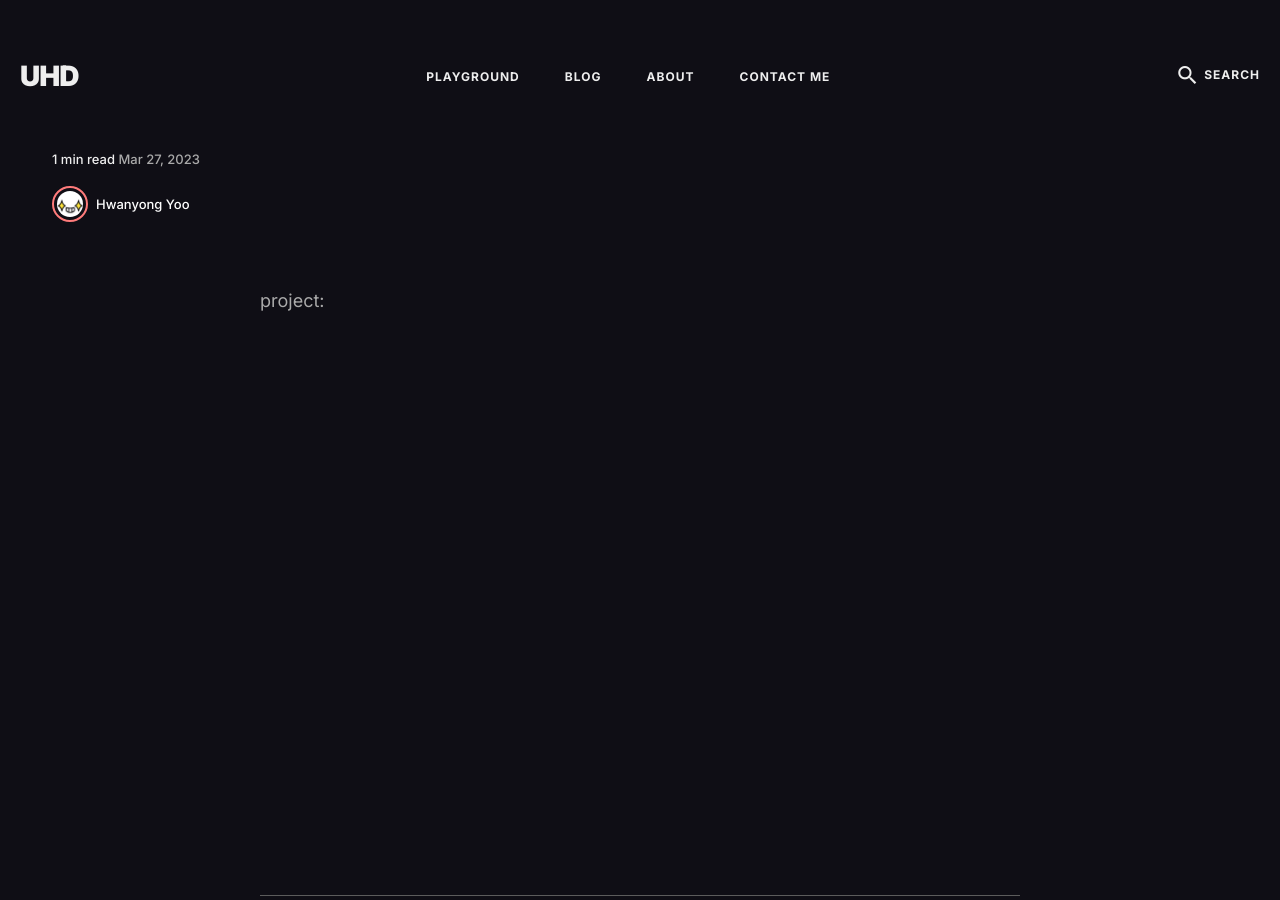
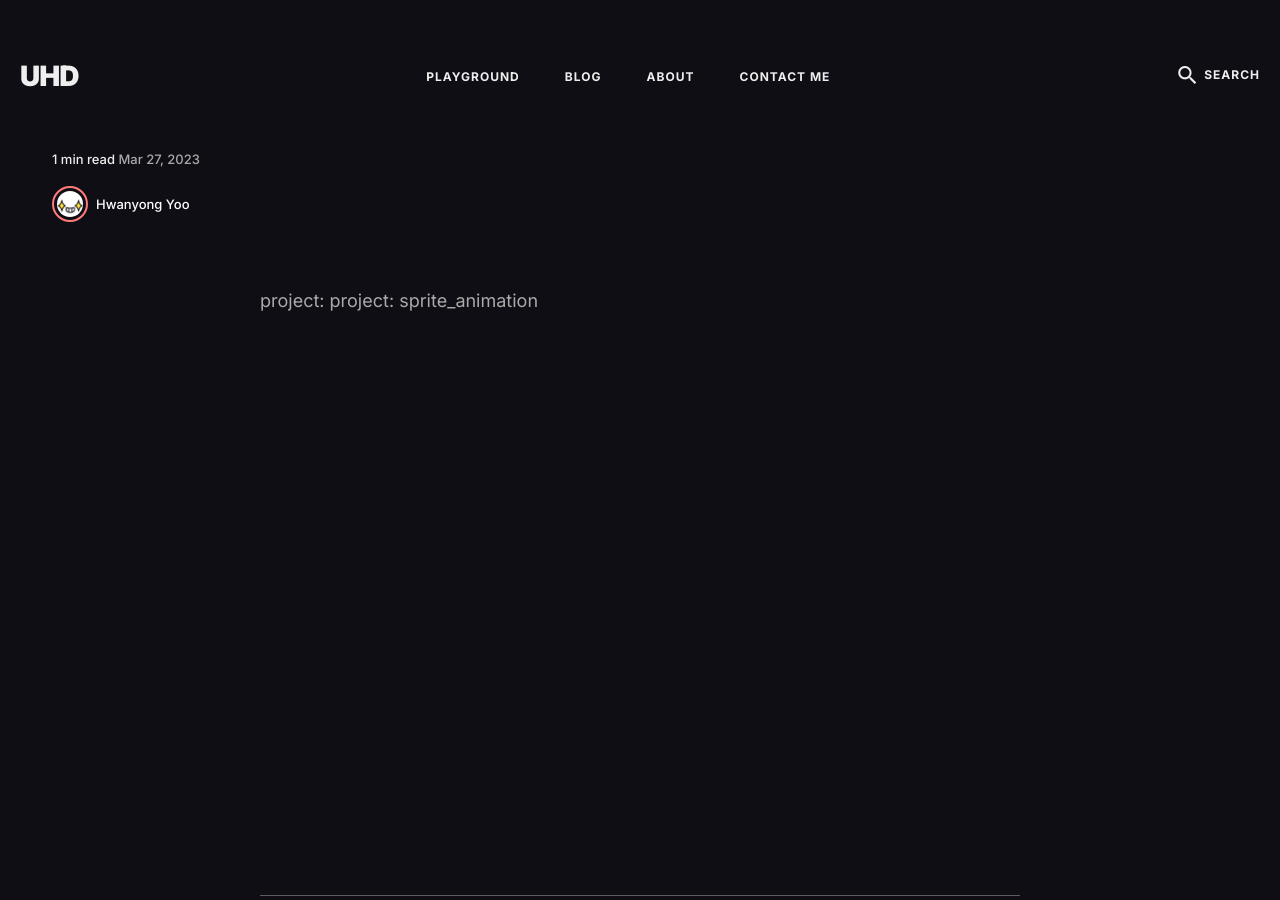
Before and after one commit to hwanyong/hwanyong.github.io, a Jekyll site: the page built from _posts/2018-09-20-sprite-animate-v1.0.md, in a window 1280 px wide and 900 px high. Built offline with Jekyll 4.4.1, drawn with Linux system fonts in a browser that asks for light colours; nearby versions of some CDN libraries; our own code applies the rules of GitHub Pages for plain Markdown files; comment, search, counter and statistics services are not loaded.

Commit message:
update project ids

```diff
--- a/_config.yml
+++ b/_config.yml
@@ -5,7 +5,7 @@ logo: # You can add own logo. For example '/images/logo.png'.
 description: #Norlin – A Beautiful Dark Blog Theme for Jekyll.
 baseurl: "/" # The subpath of your site, e.g. /blog
 url: "https://hwanyong.github.io" # The base hostname & protocol for your site, e.g. http://example.com
-projectIDs: ['sprite_animate']
+projectIDs: [ sprite_animation ]
 
 
 #-------------------------------
--- a/_posts/2018-09-20-sprite-animate-v1.0.md
+++ b/_posts/2018-09-20-sprite-animate-v1.0.md
@@ -11,6 +11,7 @@ tags:   [graphic engine, sprite, v1.0]
 resourceUrl: '/resources/post/2018-09-20-sprite-animate-v1.0/'
 ---
 project: {{ page.project }}
+project: {{ site.projectIDs[0] }}
 <canvas id="gameScreen" width="640px" height="400px" tabindex="1" style="width: 100%;"></canvas>
 ---
 #### Instructions
```
